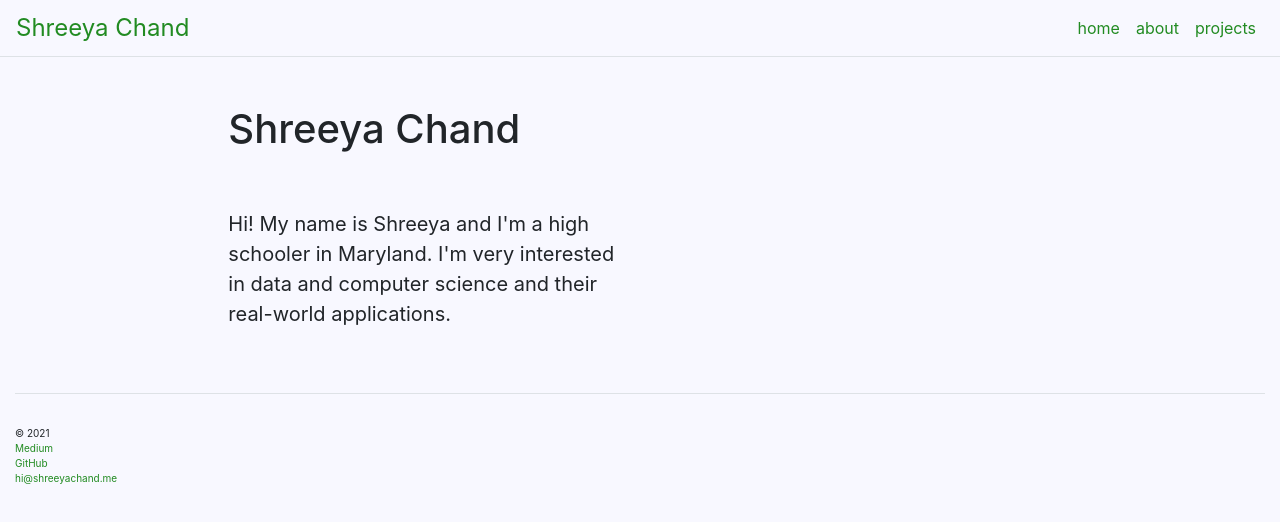
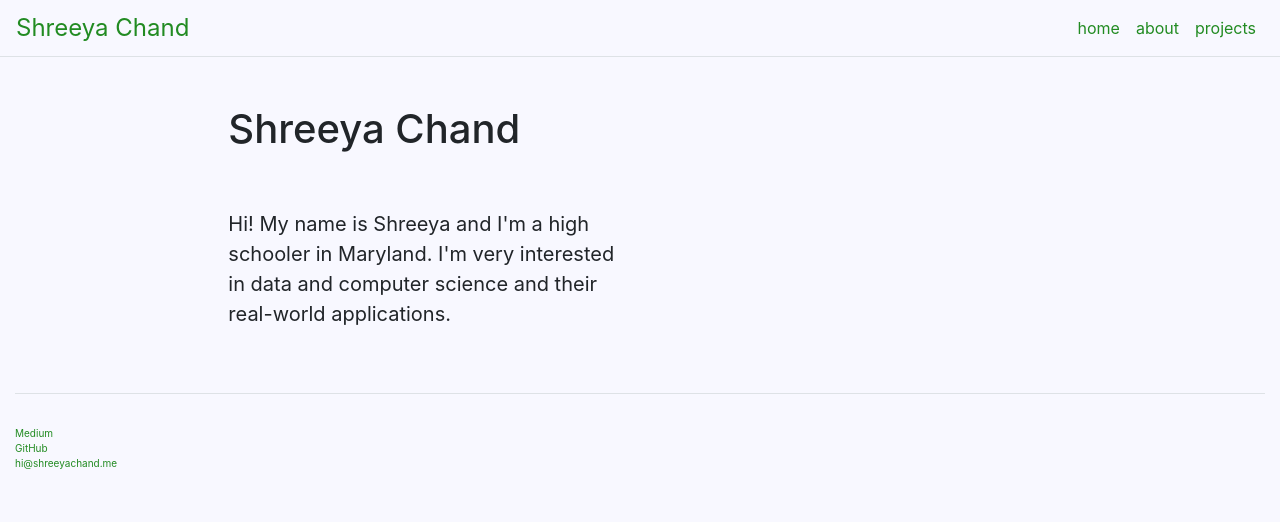
Before and after one commit to shreeyachand/personal-website, a React (Create React App) app: page / in a window 1280 px wide. Shown: the top 522 px of the page. Built offline with nearby package versions, Linux system fonts and the light colour scheme.

Commit message:
Update Footer.js

```diff
--- a/src/components/Footer.js
+++ b/src/components/Footer.js
@@ -12,7 +12,6 @@ function Footer() {
                 <Container fluid={true}>
                     <Row className="border-top justify-content-between p-3">
                     </Row>
-                    <Row>© 2021</Row>
                     <Row><a href="https://shreeyachand.medium.com/">Medium</a></Row>
                     <Row><a href="https://github.com/shreeyachand/">GitHub</a></Row>
                     <Row><a href="mailto:hi@shreeyachand.me">hi@shreeyachand.me</a></Row>
```
